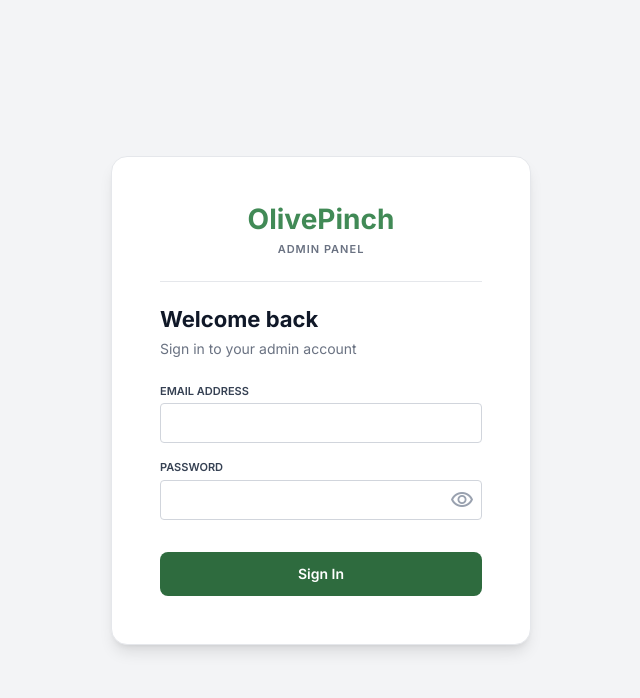
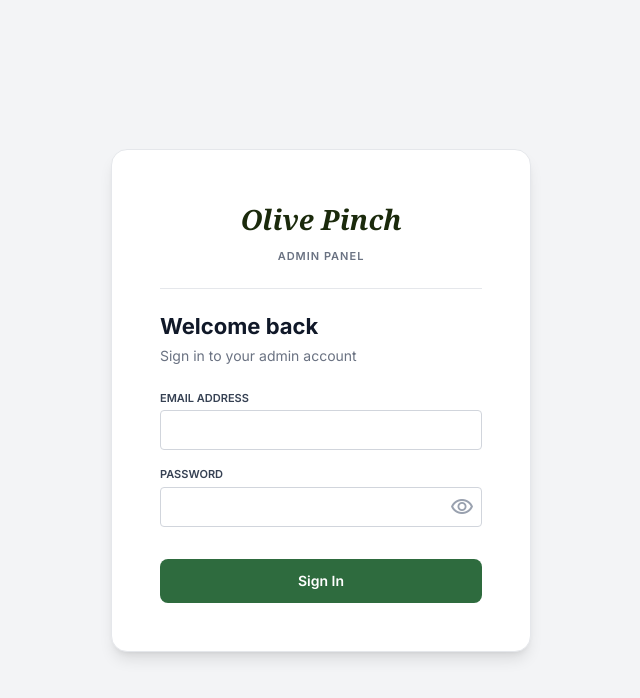
Before and after one commit to vickyraju/olivepinch, a React (Vite) app in the folder admin/: page /login in a window 1280 px wide. Shown: the top 698 px of the page, without its empty margins (319-959 px from the left). Built offline with nearby package versions, Linux system fonts and the light colour scheme; no server answers.

Commit message:
Add OlivePinch wordmark to admin panel, matching the user-facing app
Login screen and sidebar showed plain green text instead of the brand
wordmark. New Logo component mirrors the exact Georgia-italic mark used
on the user-facing app (white-bg branch).

```diff
--- /dev/null
+++ b/admin/src/components/logo.tsx
@@ -0,0 +1,10 @@
+export function Logo({ className = "text-xl" }: { className?: string }) {
+  return (
+    <span
+      className={`italic font-bold ${className}`}
+      style={{ fontFamily: "Georgia, 'Times New Roman', serif", color: "#1b2a0c" }}
+    >
+      Olive Pinch
+    </span>
+  )
+}
--- a/admin/src/components/sidebar.tsx
+++ b/admin/src/components/sidebar.tsx
@@ -1,5 +1,6 @@
 import { Link, useLocation } from "react-router-dom"
 import { useAuth } from "@/lib/auth"
+import { Logo } from "@/components/logo"
 
 const navItems = [
   { path: "/", label: "Dashboard", icon: "dashboard" },
@@ -18,7 +19,7 @@ export function Sidebar() {
   return (
     <aside className="fixed left-0 top-0 h-full w-[260px] bg-white border-r border-gray-200 flex flex-col z-20">
       <div className="h-[80px] flex items-center px-6 border-b border-gray-100">
-        <span className="font-bold text-brand-green text-[22px] leading-none">OlivePinch</span>
+        <Logo />
       </div>
       <nav className="flex-1 overflow-y-auto py-6 flex flex-col gap-1">
         {navItems.map((item) => {
--- a/admin/src/pages/login.tsx
+++ b/admin/src/pages/login.tsx
@@ -3,6 +3,7 @@ import type { FormEvent } from "react"
 import { useNavigate } from "react-router-dom"
 import { useAuth } from "@/lib/auth"
 import { ApiError } from "@/lib/api"
+import { Logo } from "@/components/logo"
 
 function Login() {
   const navigate = useNavigate()
@@ -31,7 +32,7 @@ function Login() {
     <div className="min-h-screen flex items-center justify-center p-4 bg-page-bg">
       <div className="w-full max-w-[420px] bg-white rounded-[16px] shadow-lg p-[48px] border border-gray-200">
         <div className="flex flex-col items-center">
-          <span className="font-bold text-brand-green text-[28px] leading-none">OlivePinch</span>
+          <Logo className="text-[28px]" />
           <span className="mt-2 text-[11px] font-semibold text-gray-500 uppercase tracking-[1px]">Admin Panel</span>
         </div>
         <div className="h-px w-full bg-gray-200 my-6" />
```
